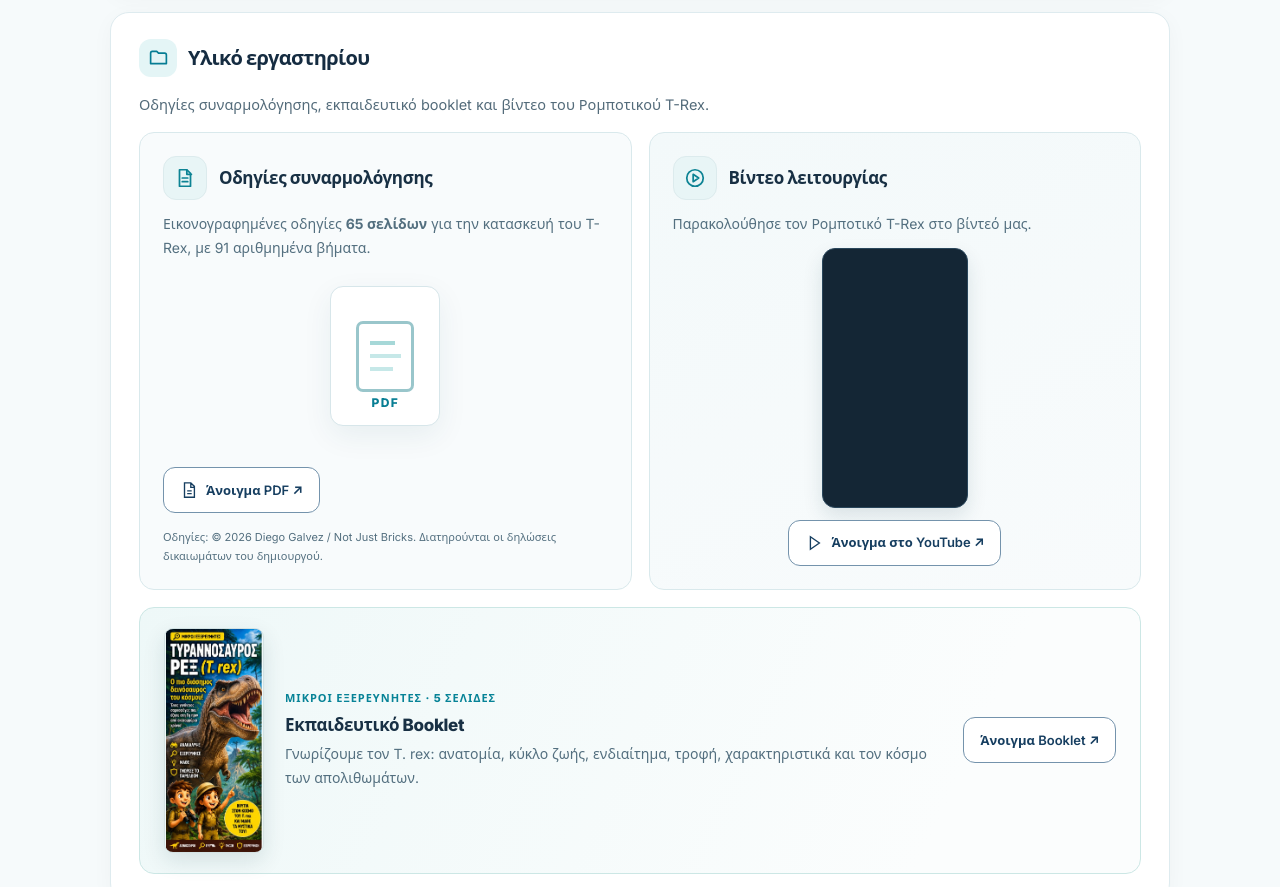
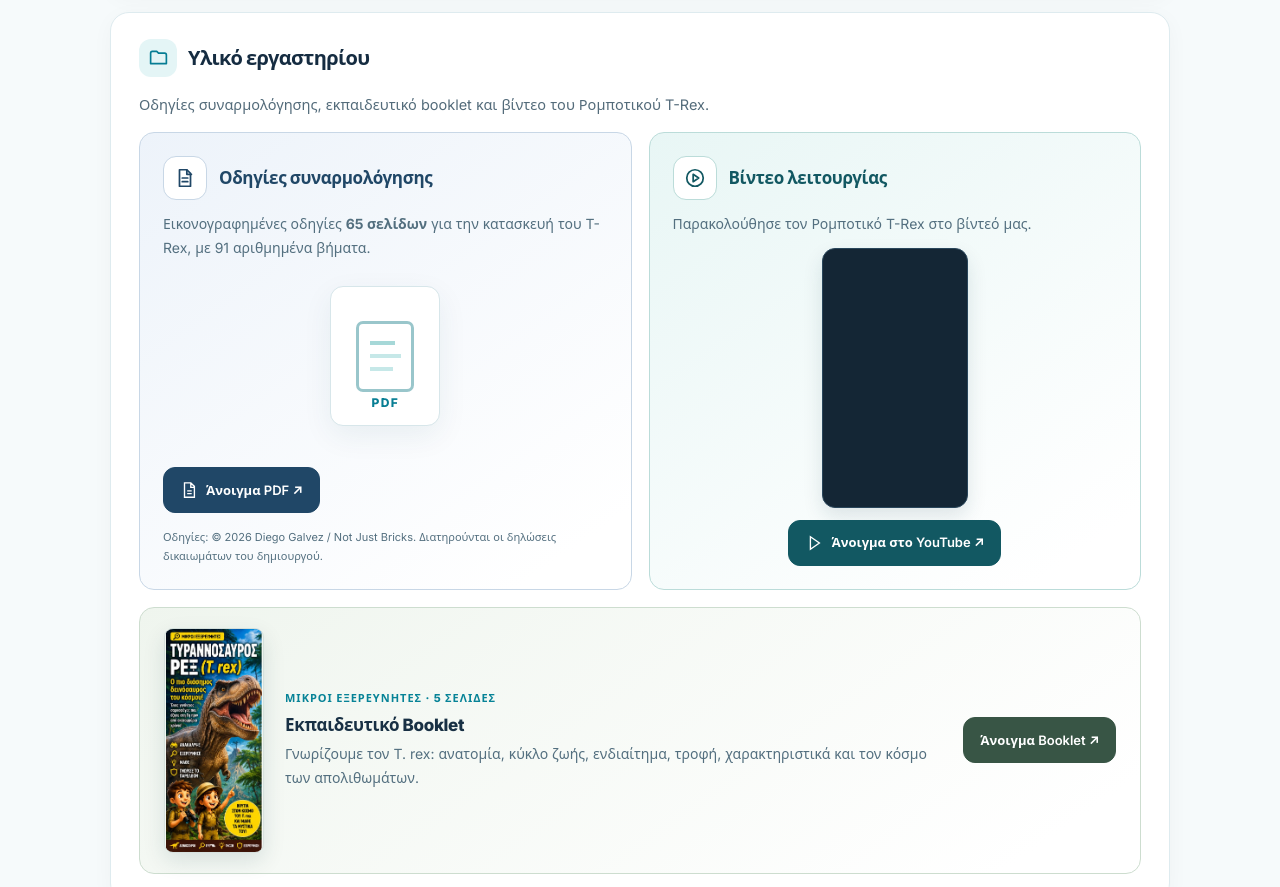
Before and after one commit to dimotiko1981/evagelakedulab, a plain HTML site: page workshops/2026-2027/07-robotic-t-rex/index.html in a window 1280 px wide. Shown: the part 2160-3047 px from the top of the page. Drawn offline with Linux system fonts and the light colour scheme; grey boxes are pictures that could not be loaded.

Commit message:
Add files via upload

```diff
--- a/assets/css/edulab-ui.css
+++ b/assets/css/edulab-ui.css
@@ -32,3 +32,32 @@ body :is(a, button, input, select):focus-visible { outline: 3px solid #137d99; o
 .ws-page a.ws-program-link:any-link {
   color: #163e60 !important;
 }
+
+/* Workshop resources share a layout and use a distinct accent for each medium. */
+.ws-material.ws-pdf {
+  --ink: #204767;
+  --tint: #edf3fa;
+  --edge: #c8d7e6;
+}
+.ws-material.ws-video {
+  --ink: #125862;
+  --tint: #e8f6f5;
+  --edge: #bbdcd9;
+}
+.ws-material.ws-booklet {
+  --ink: #385545;
+  --tint: #eff5ee;
+  --edge: #cdddcf;
+}
+.ws-page .ws-material:is(.ws-pdf, .ws-video, .ws-booklet) {
+  background: linear-gradient(145deg, var(--tint), #fff 90%);
+  border-color: var(--edge);
+}
+.ws-material :is(.ws-material-icon, .ws-material-head h3) { color: var(--ink); }
+.ws-material .ws-material-icon { background: white; border-color: var(--edge); }
+.ws-page .ws-material a.ws-action:any-link {
+  background: var(--ink);
+  border-color: var(--ink);
+  color: white !important;
+}
+.ws-page .ws-material a.ws-action:hover { background: #152f42; }
```
